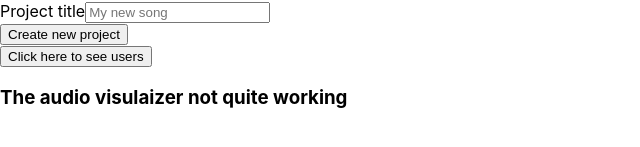
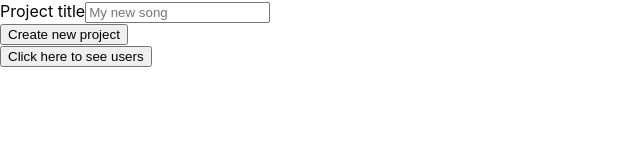
Before and after one commit to sofiaronnkvist/fourtrack, a Next.js app: page /dashboard in a window 1280 px wide. Shown: the part 443-590 px from the top of the page, without its empty margins (0-640 px from the left). Built offline with nearby package versions, Linux system fonts and the light colour scheme; no server answers; the database is empty; sample sign-in values are in the browser's storage.

Commit message:
removed unused code

```diff
--- a/pages/dashboard.jsx
+++ b/pages/dashboard.jsx
@@ -29,8 +29,6 @@ const Dashboard = () => {
   const [projects, setProjects] = useState([]);
   const [childTrack, setChildTrack] = useState(1);
   const [isPlaying, SetIsPlaying] = useState(false);
-  const [isCheckedOne, SetIscheckedOne] = useState(false);
-  const [isCheckedTwo, SetIscheckedTwo] = useState(false);
 
   let ref1 = useRef(null);
   let ref2 = useRef(null);
@@ -67,7 +65,6 @@ const Dashboard = () => {
   const playChecked = (id) => {
     if (id == 1) {
       player1.play();
-      // setChildTrack(true);
       // SetIsPlaying(true);
       // waveRef.current.playPauseWave2();
       return;
@@ -242,8 +239,7 @@ const Dashboard = () => {
       <Recorder id={4} ref={ref4}></Recorder>
       <Project user={user} />
       <button onClick={readUsers}>Click here to see users</button>
-      <h3>The audio visulaizer not quite working</h3>
-
+      {/* <h3>The audio visulaizer not quite working</h3> */}
       {/* {trackArray[0] ? (
         <AudioVisualizer
           src={trackArray[0]}
```
